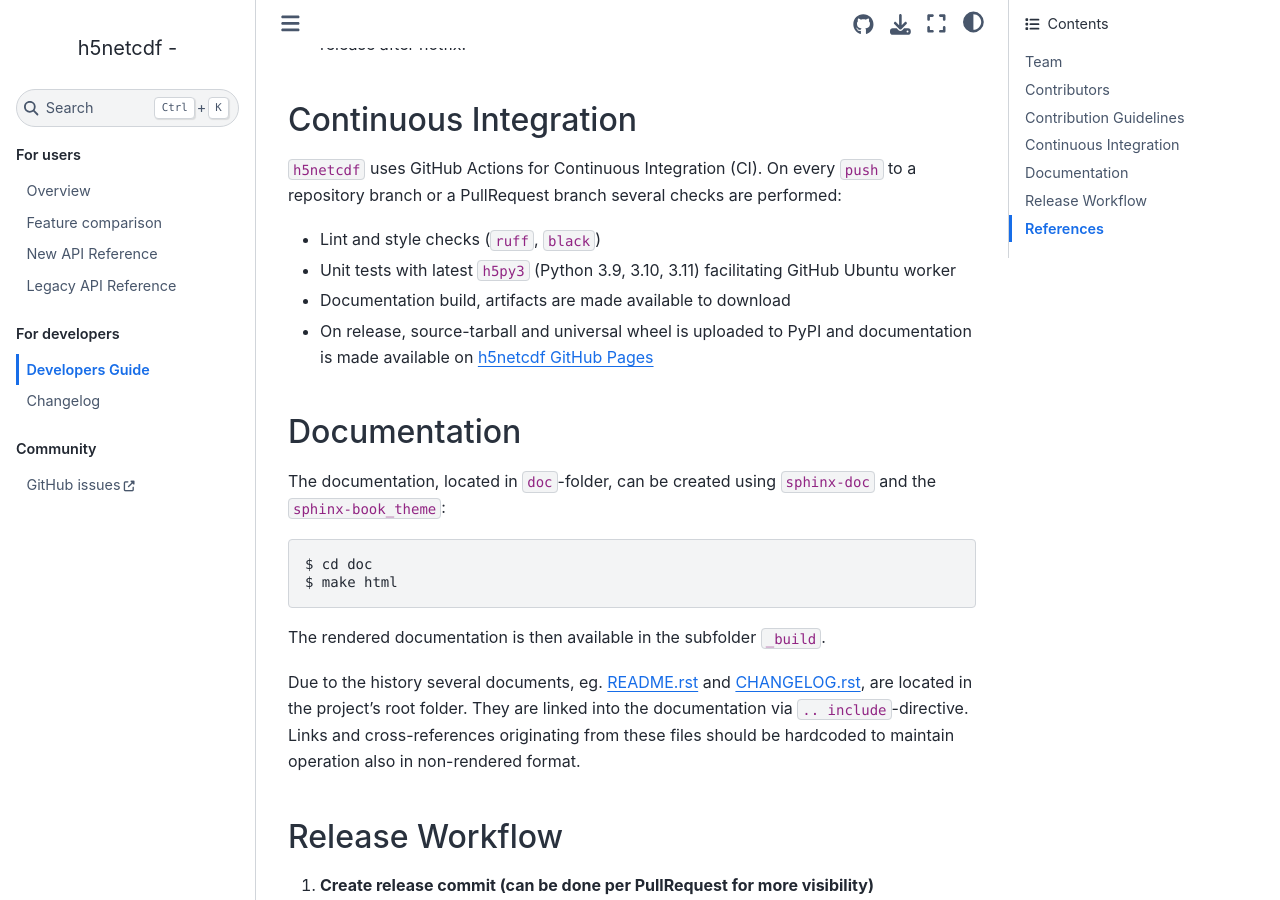
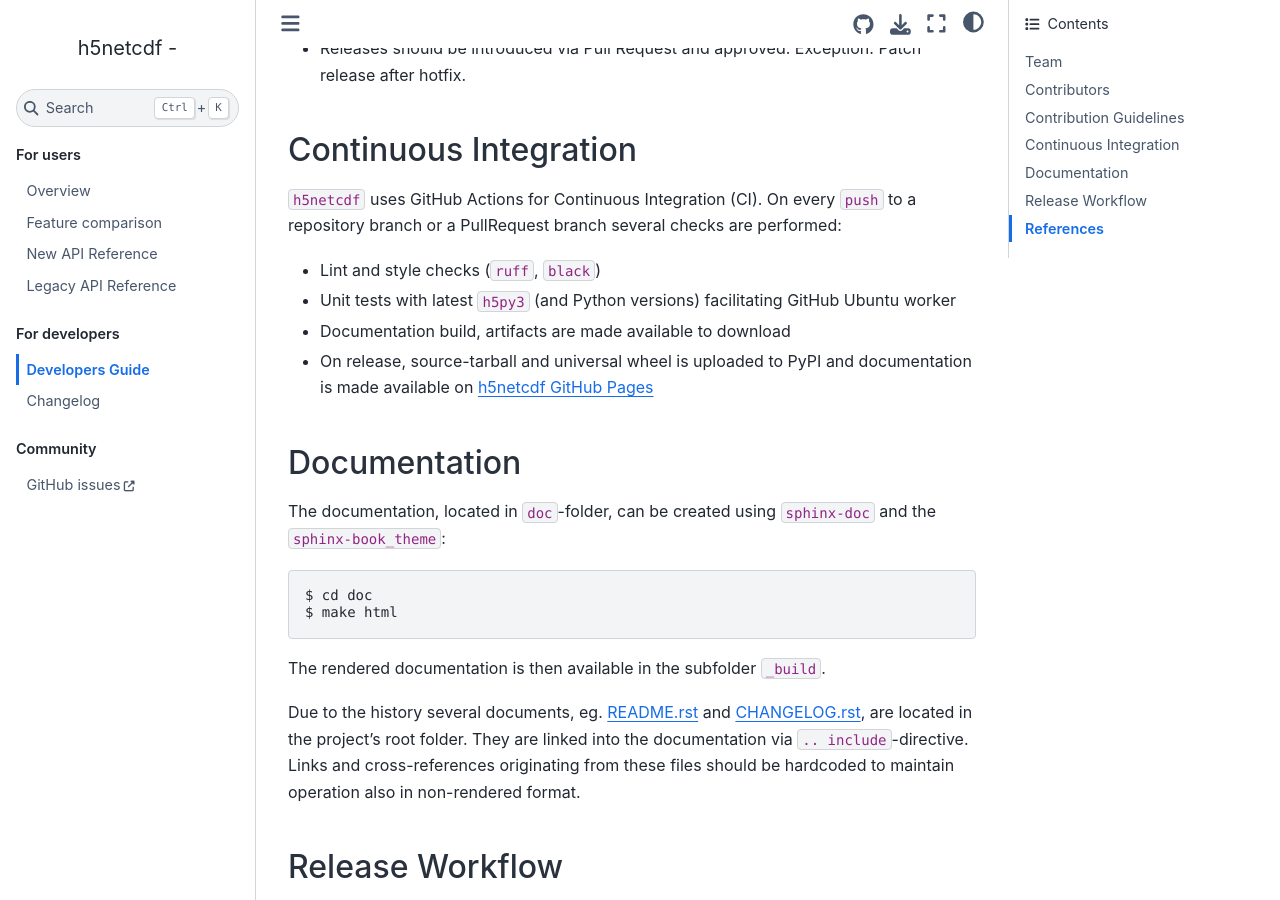
Before and after one commit to h5netcdf/h5netcdf, a Sphinx documentation site: the page built from doc/devguide.rst, in a window 1280 px wide and 900 px high, scrolled down 1336 px. Built offline with Sphinx 7.4.7 and the Sphinx Book theme 1.1.4, drawn with Linux system fonts in a browser that asks for light colours; the version number could not be read and is left out.

Commit message:
REL: 1.7.0 (#289)
* REL: 1.7.0
* add Python 3.14 to normal testmatrix remove dedicated Python 3.14 (alpha) test
* Update CHANGELOG.rst
* add @huard to contributors

```diff
--- a/CHANGELOG.rst
+++ b/CHANGELOG.rst
@@ -1,7 +1,7 @@
 Change Log
 ----------
 
-Development Version (unreleased):
+Version 1.7.0 (October 15th, 2025):
 
 - Fix unintentional changes in test suite (:pull:`277`).
   By `Kai Mühlbauer <https://github.com/kmuehlbauer>`_
--- a/doc/devguide.rst
+++ b/doc/devguide.rst
@@ -49,7 +50,7 @@
 or a PullRequest branch several checks are performed:
 
 - Lint and style checks (``ruff``, ``black``)
-- Unit tests with latest ``h5py3`` (Python 3.9, 3.10, 3.11) facilitating GitHub Ubuntu worker
+- Unit tests with latest ``h5py3`` (and Python versions) facilitating GitHub Ubuntu worker
 - Documentation build, artifacts are made available to download
 - On release, source-tarball and universal wheel is uploaded to PyPI and documentation is made available
   on `h5netcdf GitHub Pages`_
```
Also changed, not shown: other parts of doc/devguide.rst (+1 -0 lines), 1 other file.
